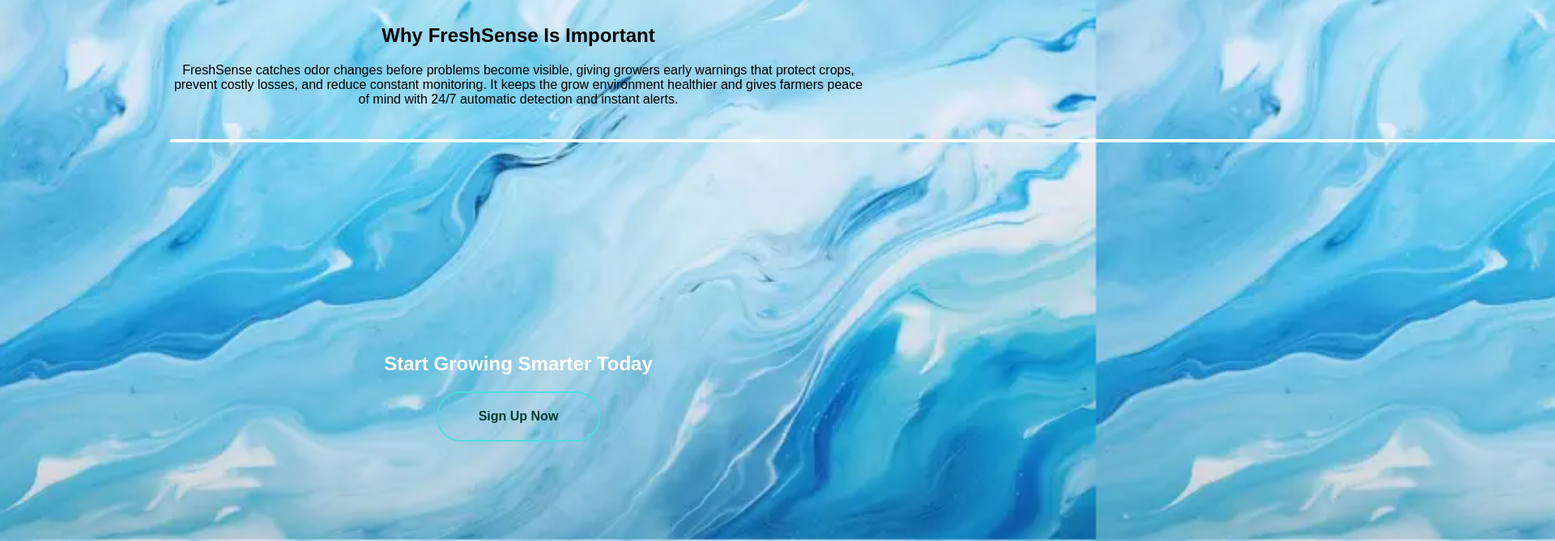
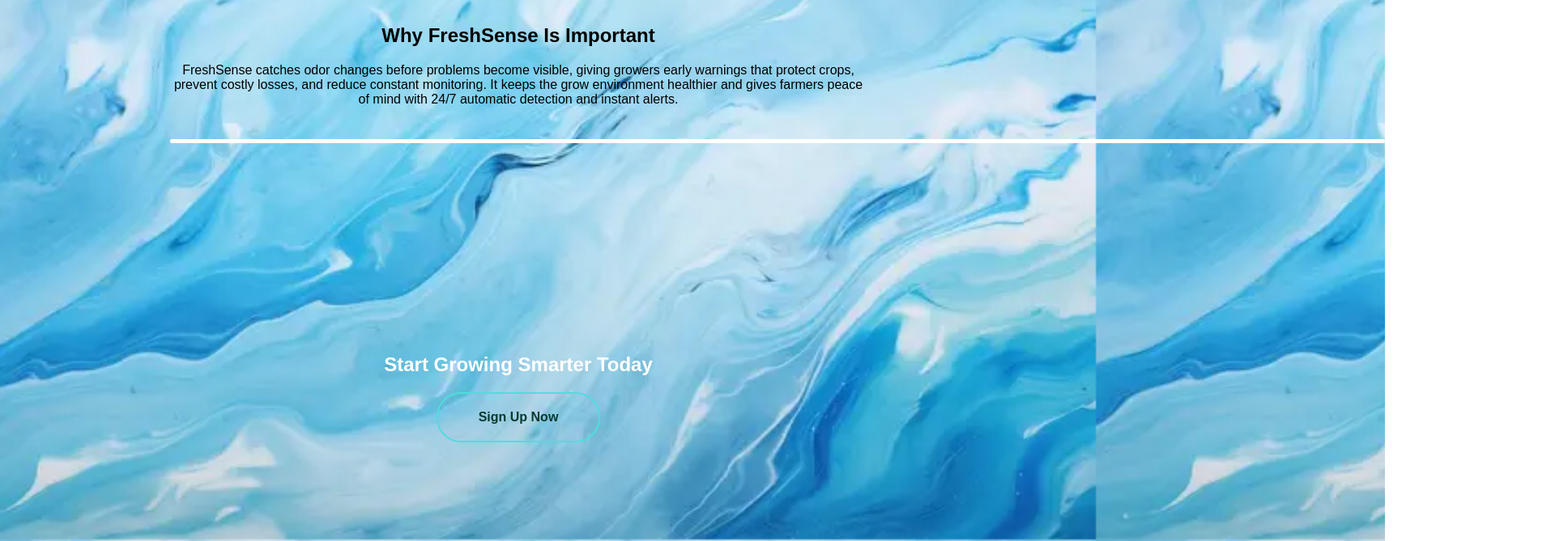
Before and after one commit to dFrancisco24/M1_FA2_FRANCISCO, a plain HTML site: page index.html in a window 1280 px wide. Shown: the part 1733-2402 px from the top of the page at 81% size, 1920 px wide, since content can reach past the window. Drawn offline with Linux system fonts and the light colour scheme; a script that the page names is missing.

Commit message:
Update style.css

```diff
--- a/style.css
+++ b/style.css
@@ -121,8 +121,8 @@ body {
     color: #000000;
 }
 .info-divider {
-    width: 10000px;
-    height: 4px;
+    width: 1500px;
+    height: 5px;
     background: #ffffff;
     margin: 40px auto;
     border-radius: 5px;
```
